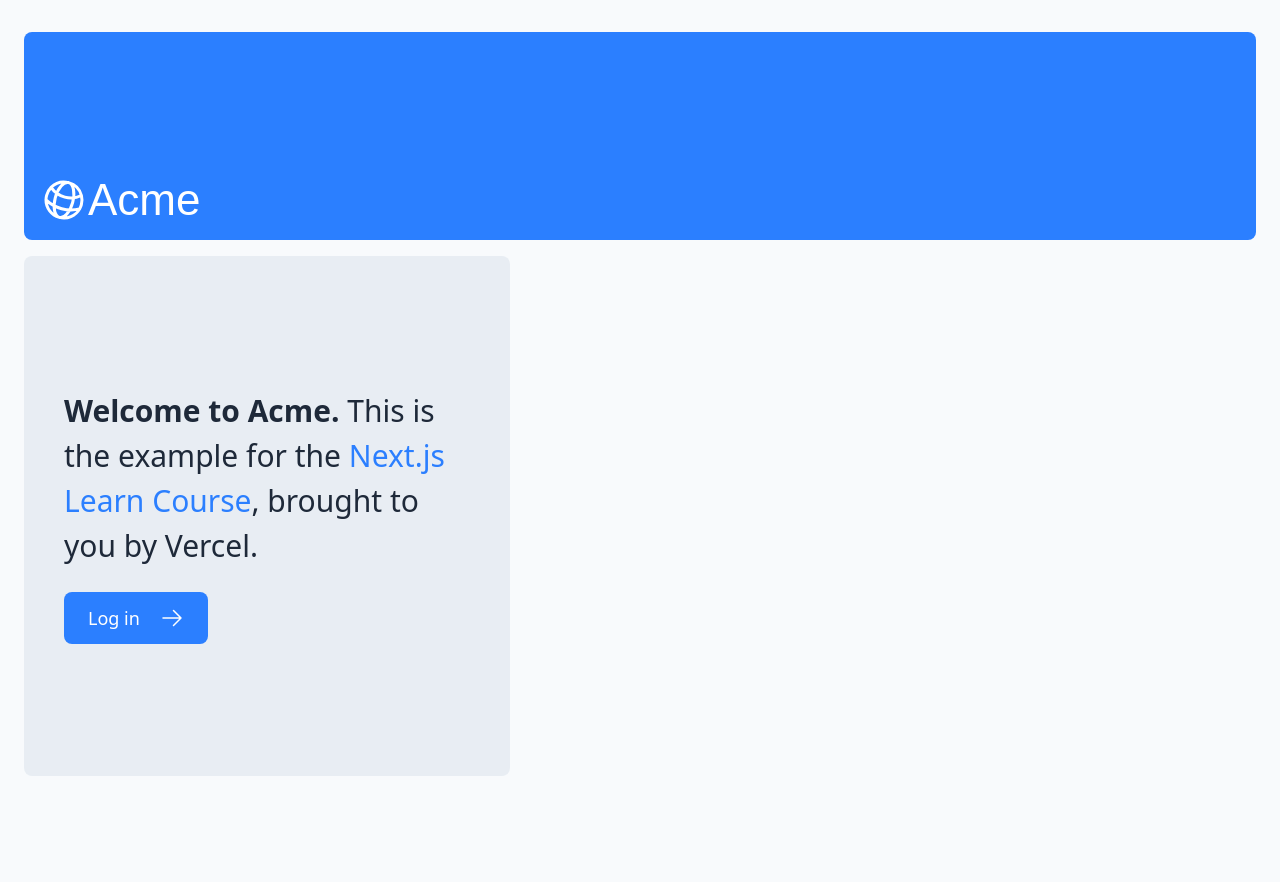
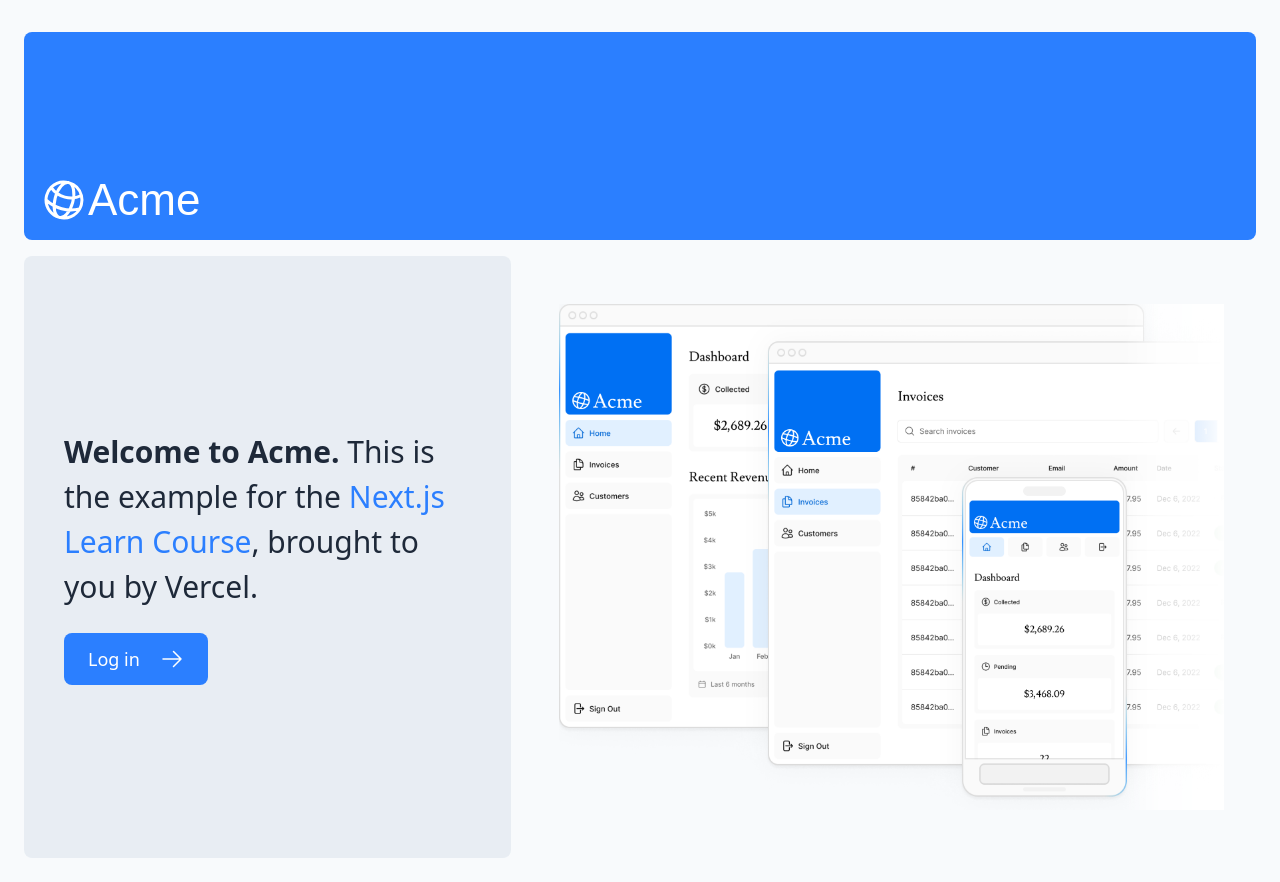
Before and after one commit to PaulHaze/nextjs-dashboard-tutorial, a Next.js app: page / in a window 1280 px wide. Before the commit the page ends 800 px from the top, so only its background shows below. Built offline with nearby package versions, Linux system fonts and the light colour scheme; a web font is replaced by a local one.

Commit message:
add the hero image

```diff
--- a/src/app/page.tsx
+++ b/src/app/page.tsx
@@ -1,4 +1,6 @@
 import Link from 'next/link';
+import Image from 'next/image';
+
 import { AcmeLogo } from '@/components/ui';
 import { ArrowRightIcon } from '@heroicons/react/24/outline';
 
@@ -26,8 +28,22 @@ export default function HomePage() {
             <span>Log in</span> <ArrowRightIcon className="w-5 md:w-6" />
           </Link>
         </div>
-        <div className="flex items-center justify-center p-6 md:w-3/5 md:px-28 md:py-12">
+        <div className="flex items-center justify-center p-6 md:w-3/5 md:px-8 md:py-12">
           {/* Add Hero Images Here */}
+          <Image
+            src="/hero-desktop.png"
+            width={1000}
+            height={760}
+            className="hidden md:block"
+            alt="Desktop hero image"
+          />
+          <Image
+            src="/hero-mobile.png"
+            width={560}
+            height={620}
+            className="md:hidden"
+            alt="Mobile hero image"
+          />
         </div>
       </div>
     </main>
```
